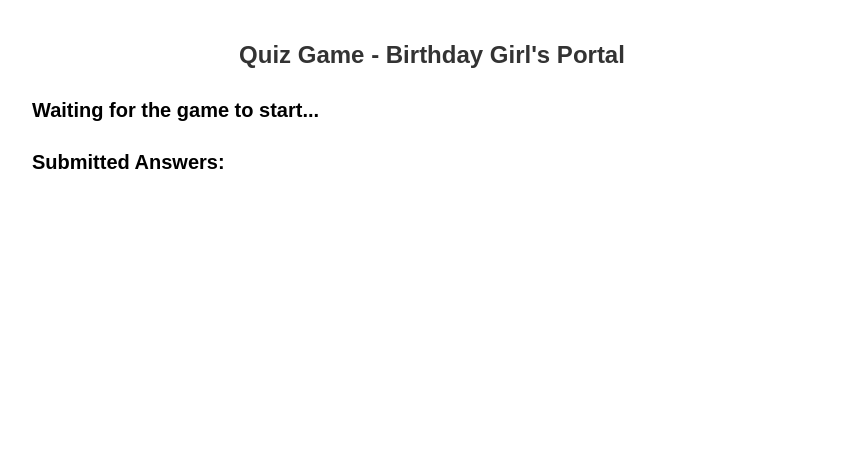
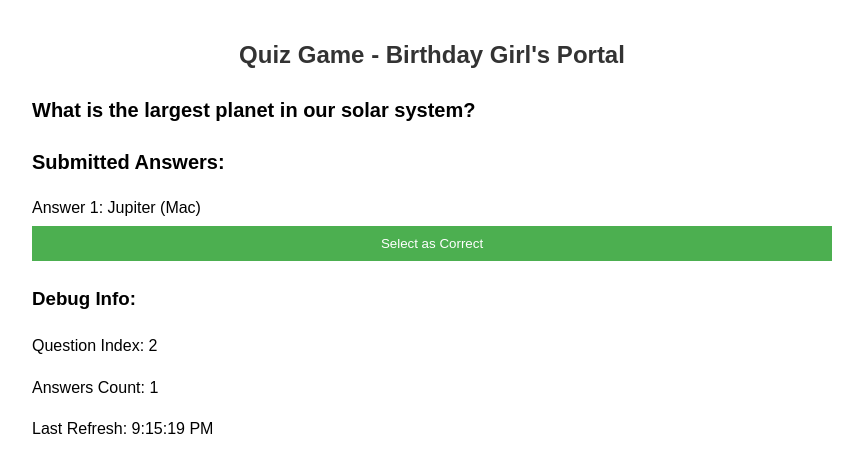
Before and after one commit to grand-cat-unknown/dahyeon_quiz, a Flask app: page /birthday_girl in a window 1280 px wide. Shown: the top 473 px of the page, without its empty margins (208-1071 px from the left). Run offline with Flask 3, Linux system fonts and the light colour scheme; some libraries are stand-ins or nearby versions.

Commit message:
Trying to debug this

```diff
--- a/app.py
+++ b/app.py
@@ -53,8 +53,39 @@ def player_portal():
 
 @app.route("/birthday_girl")
 def birthday_girl_portal():
-    return render_template("birthday_girl.html")
+    game_state = get_or_create_game_state()
+    current_question_index = game_state.current_question_index
+    current_question_text = QUESTIONS[current_question_index]
 
+    print(f"Current question index: {current_question_index}")
+    print(f"Current question text: {current_question_text}")
+
+    current_question = Question.query.filter_by(text=current_question_text).first()
+
+    answers = []
+    if current_question:
+        print(f"Found question in database: {current_question.text}")
+        answers = Answer.query.filter_by(question_id=current_question.id).all()
+        answers = [
+            {"answer_id": a.id, "player_name": a.player.name, "answer_text": a.text}
+            for a in answers
+        ]
+        print(f"Found {len(answers)} answers for this question")
+    else:
+        print("Current question not found in database")
+
+    for answer in answers:
+        print(f"Answer: {answer['player_name']} - {answer['answer_text']}")
+
+    return render_template(
+        "birthday_girl.html",
+        current_question=current_question_text,
+        answers=answers,
+        debug_info={
+            "question_index": current_question_index,
+            "answers_count": len(answers),
+        },
+    )
 
 @app.route("/tv")
 def tv_display():
@@ -73,6 +104,12 @@ def handle_connect():
     emit(
         "new_question", {"question_text": QUESTIONS[game_state.current_question_index]}
     )
+
+@socketio.on("get_game_state")
+def handle_get_game_state():
+    game_state = get_or_create_game_state()
+    current_question_text = QUESTIONS[game_state.current_question_index]
+    emit("game_state", {"question_text": current_question_text})
 
 
 @socketio.on("disconnect")
@@ -108,20 +145,30 @@ def handle_submit_answer(data):
 
     player = Player.query.filter_by(name=player_name).first()
     if not player:
-        print(f"Player not found: {player_name}")  # Debug print
-        return  # Player not found, ignore the answer
+        print(f"Player not found: {player_name}")
+        return
 
     game_state = get_or_create_game_state()
-    question = Question.query.filter_by(
-        text=QUESTIONS[game_state.current_question_index]
-    ).first()
+    current_question_text = QUESTIONS[game_state.current_question_index]
+    question = Question.query.filter_by(text=current_question_text).first()
     if not question:
-        question = Question(
-            text=QUESTIONS[game_state.current_question_index],
-            timestamp=datetime.utcnow(),
-        )
+        question = Question(text=current_question_text, timestamp=datetime.utcnow())
         db.session.add(question)
         db.session.commit()
+        print(f"Created new question: {question.text}")
+
+    # Check if player has already answered this question
+    existing_answer = Answer.query.filter_by(
+        player_id=player.id, question_id=question.id
+    ).first()
+    if existing_answer:
+        print(f"Player {player_name} has already answered this question")
+        emit(
+            "answer_error",
+            {"message": "You have already answered this question"},
+            room=request.sid,
+        )
+        return
 
     answer = Answer(
         player_id=player.id,
@@ -132,7 +179,7 @@ def handle_submit_answer(data):
     db.session.add(answer)
     db.session.commit()
 
-    print(f"New answer submitted: {player_name} - {answer_text}")  # Debug print
+    print(f"New answer submitted: {player_name} - {answer_text}")
 
     emit(
         "new_answer",
@@ -143,6 +190,15 @@ def handle_submit_answer(data):
         },
         broadcast=True,
     )
+
+    # Confirm to the player that their answer was recorded
+    emit(
+        "answer_recorded",
+        {"message": "Your answer has been recorded"},
+        room=request.sid,
+    )
+
+
 @socketio.on("select_correct_answer")
 def handle_select_correct_answer(data):
     answer_id = data["answer_id"]
--- a/templates/birthday_girl.html
+++ b/templates/birthday_girl.html
@@ -10,11 +10,24 @@
 <body>
     <h1>Quiz Game - Birthday Girl's Portal</h1>
     <div id="question-area">
-        <h2 id="question-text">Waiting for the game to start...</h2>
+        <h2 id="question-text">{{ current_question }}</h2>
     </div>
     <div id="answers-area">
         <h2>Submitted Answers:</h2>
-        <ul id="answers-list"></ul>
+        <ul id="answers-list">
+            {% for answer in answers %}
+                <li>
+                    Answer {{ loop.index }}: {{ answer.answer_text }} ({{ answer.player_name }})
+                    <button onclick="selectCorrectAnswer({{ answer.answer_id }})">Select as Correct</button>
+                </li>
+            {% endfor %}
+        </ul>
+    </div>
+    <div id="debug-info">
+        <h3>Debug Info:</h3>
+        <p>Question Index: {{ debug_info.question_index }}</p>
+        <p>Answers Count: {{ debug_info.answers_count }}</p>
+        <p>Last Refresh: <span id="refresh-time"></span></p>
     </div>
 
     <script src="//code.jquery.com/jquery-3.6.0.min.js"></script>
@@ -22,11 +35,29 @@
     <script src="{{ url_for('static', filename='js/main.js') }}"></script>
     <script type="text/javascript">
         $(document).ready(function() {
+            console.log('Document ready');
             const socket = io.connect();
-            let answerCount = 0;
+            let currentQuestionText = "{{ current_question }}";
+            let answerCount = {{ answers|length }};
+
+            console.log('Initial answer count:', answerCount);
+            $('#refresh-time').text(new Date().toLocaleTimeString());
 
             socket.on('connect', function() {
                 console.log('Connected to server');
+                // Emit event to get current game state
+                socket.emit('get_game_state');
+            });
+
+            socket.on('game_state', function(data) {
+                console.log('Received game state:', data);
+                if (data.question_text !== currentQuestionText) {
+                    // Update only if the question has changed
+                    $('#question-text').text(data.question_text);
+                    $('#answers-list').empty();
+                    answerCount = 0;
+                    currentQuestionText = data.question_text;
+                }
             });
 
             socket.on('new_question', function(data) {
@@ -34,17 +65,16 @@
                 $('#question-text').text(data.question_text);
                 $('#answers-list').empty();
                 answerCount = 0;
+                currentQuestionText = data.question_text;
             });
 
             socket.on('new_answer', function(data) {
                 console.log('New answer received:', data);
                 answerCount++;
-                const answerItem = $('<li></li>').text(`Answer ${answerCount}: ${data.answer_text}`);
+                const answerItem = $('<li></li>').text(`Answer ${answerCount}: ${data.answer_text} (${data.player_name})`);
                 const selectButton = $('<button>Select as Correct</button>');
                 selectButton.on('click', function() {
-                    socket.emit('select_correct_answer', {
-                        'answer_id': data.answer_id
-                    });
+                    selectCorrectAnswer(data.answer_id);
                 });
                 answerItem.append(' ').append(selectButton);
                 $('#answers-list').append(answerItem);
@@ -65,6 +95,14 @@
                 $('#answers-list').empty();
             });
         });
+
+        function selectCorrectAnswer(answerId) {
+            console.log('Selecting correct answer:', answerId);
+            const socket = io.connect();
+            socket.emit('select_correct_answer', {
+                'answer_id': answerId
+            });
+        }
     </script>
 </body>
 </html>
```
Also changed, not shown: templates/player.html (+17 -0 lines), instance/quiz.db.
